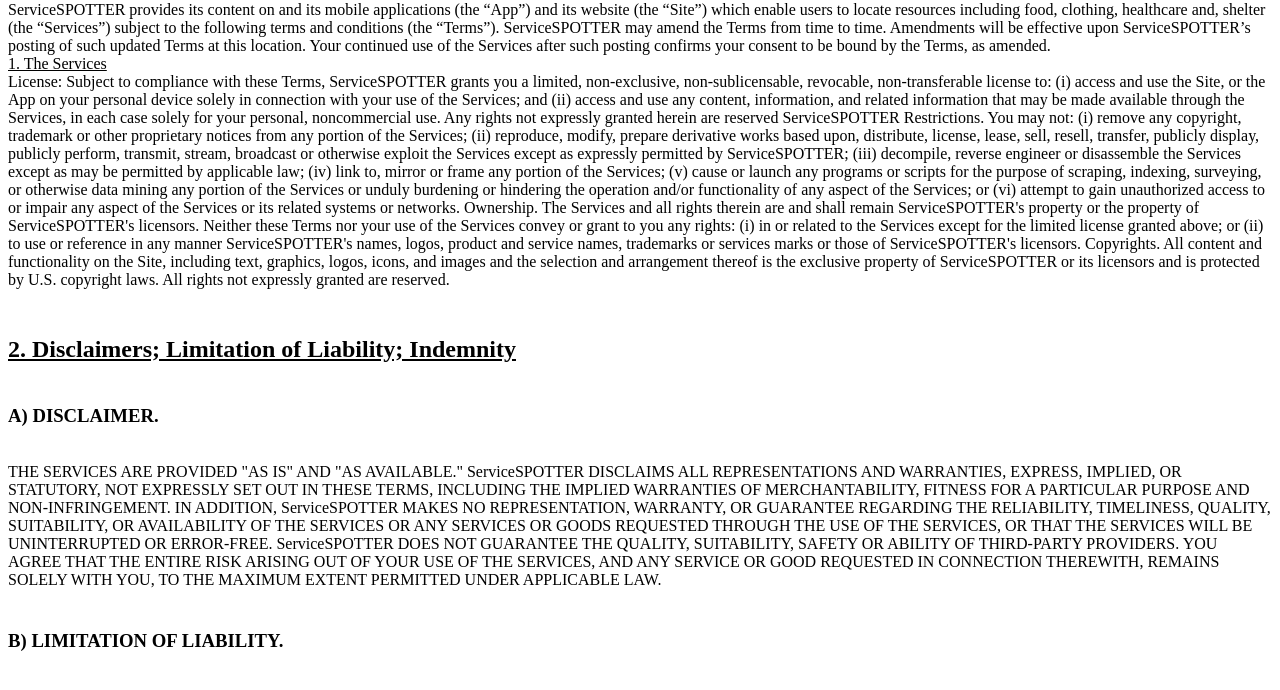
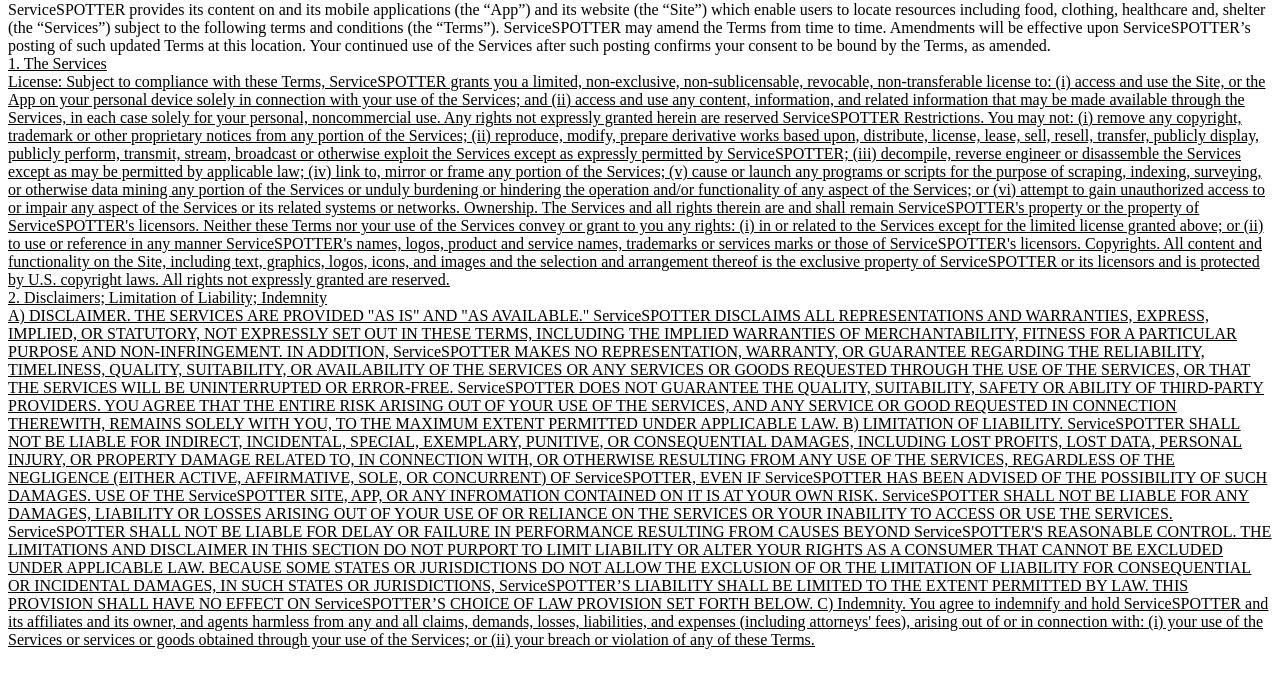
Before and after one commit to arushisharmaa/ServiceSpotter-Terms-and-Conditions, a plain HTML site: page index.html in a window 1280 px wide. Shown: the part 79-769 px from the top of the page. Drawn offline with Linux system fonts and the light colour scheme.

Commit message:
Update index.html

```diff
--- a/index.html
+++ b/index.html
@@ -5,7 +5,7 @@
 <body>
     <h1> ServiceSPOTTER-Terms and Conditions</h1>
 ServiceSPOTTER provides its content on and its mobile applications (the “App”) and its website (the “Site”) which enable users to locate resources including food, clothing, healthcare and, shelter (the “Services”) subject to the following terms and conditions (the “Terms”). ServiceSPOTTER may amend the Terms from time to time. Amendments will be effective upon ServiceSPOTTER’s posting of such updated Terms at this location. Your continued use of the Services after such posting confirms your consent to be bound by the Terms, as amended.
-    <br> <u> 1. The Services </u> </br>
+    <br> <u> 1. The Services <br> <u>
  License:
 Subject to compliance with these Terms, ServiceSPOTTER grants you a limited, non-exclusive, non-sublicensable, revocable, non-transferable license to: (i) access and use the Site, or the App on your personal device solely in connection with your use of the Services; and (ii) access and use any content, information, and related information that may be made available through the Services, in each case solely for your personal, noncommercial use. Any rights not expressly granted herein are reserved ServiceSPOTTER Restrictions.
 You may not: (i) remove any copyright, trademark or other proprietary notices from any portion of the Services; (ii) reproduce, modify, prepare derivative works based upon, distribute, license, lease, sell, resell, transfer, publicly display, publicly perform, transmit, stream, broadcast or otherwise exploit the Services except as expressly permitted by ServiceSPOTTER; (iii) decompile, reverse engineer or disassemble the Services except as may be permitted by applicable law; (iv) link to, mirror or frame any portion of the Services; (v) cause or launch any programs or scripts for the purpose of scraping, indexing, surveying, or otherwise data mining any portion of the Services or unduly burdening or hindering the operation and/or functionality of any aspect of the Services; or (vi) attempt to gain unauthorized access to or impair any aspect of the Services or its related systems or networks. Ownership.
@@ -13,14 +13,14 @@ The Services and all rights therein are and shall remain ServiceSPOTTER's proper
 Copyrights.
 All content and functionality on the Site, including text, graphics, logos, icons, and images and the selection and arrangement thereof is the exclusive property of ServiceSPOTTER or its licensors and is protected by U.S. copyright laws. All rights not expressly granted are reserved.
 
-  <h2>   <br> <u>  2. Disclaimers; Limitation of Liability; Indemnity </u> </br> </h2>
-    <h3> <br> A) DISCLAIMER.  </h3> </br>
+  <br> <u> 2. Disclaimers; Limitation of Liability; Indemnity <br> <u>
+<h7> A) DISCLAIMER. </h7>
 THE SERVICES ARE PROVIDED "AS IS" AND "AS AVAILABLE." ServiceSPOTTER DISCLAIMS ALL REPRESENTATIONS AND WARRANTIES, EXPRESS, IMPLIED, OR STATUTORY, NOT EXPRESSLY SET OUT IN THESE TERMS, INCLUDING THE IMPLIED WARRANTIES OF MERCHANTABILITY, FITNESS FOR A PARTICULAR PURPOSE AND NON-INFRINGEMENT. IN ADDITION, ServiceSPOTTER MAKES NO REPRESENTATION, WARRANTY, OR GUARANTEE REGARDING THE RELIABILITY, TIMELINESS, QUALITY, SUITABILITY, OR AVAILABILITY OF THE SERVICES OR ANY SERVICES OR GOODS REQUESTED THROUGH THE USE OF THE SERVICES, OR THAT THE SERVICES WILL BE UNINTERRUPTED OR ERROR-FREE. ServiceSPOTTER DOES NOT GUARANTEE THE QUALITY, SUITABILITY, SAFETY OR ABILITY OF THIRD-PARTY PROVIDERS. YOU AGREE THAT THE ENTIRE RISK ARISING OUT OF YOUR USE OF THE SERVICES, AND ANY SERVICE OR GOOD REQUESTED IN CONNECTION THEREWITH, REMAINS SOLELY WITH YOU, TO THE MAXIMUM EXTENT PERMITTED UNDER APPLICABLE LAW.
-    <h3> <br> B) LIMITATION OF LIABILITY.  </h3> </br>
+    <h7> B) LIMITATION OF LIABILITY.  </h7>
 ServiceSPOTTER SHALL NOT BE LIABLE FOR INDIRECT, INCIDENTAL, SPECIAL, EXEMPLARY, PUNITIVE, OR CONSEQUENTIAL DAMAGES, INCLUDING LOST PROFITS, LOST DATA, PERSONAL INJURY, OR PROPERTY DAMAGE RELATED TO, IN CONNECTION WITH, OR OTHERWISE RESULTING FROM ANY USE OF THE SERVICES, REGARDLESS OF THE NEGLIGENCE (EITHER ACTIVE, AFFIRMATIVE, SOLE, OR CONCURRENT) OF ServiceSPOTTER, EVEN IF ServiceSPOTTER HAS BEEN ADVISED OF THE POSSIBILITY OF SUCH DAMAGES. USE OF THE ServiceSPOTTER SITE, APP, OR ANY INFROMATION CONTAINED ON IT IS AT YOUR OWN RISK.
 ServiceSPOTTER SHALL NOT BE LIABLE FOR ANY DAMAGES, LIABILITY OR LOSSES ARISING OUT OF YOUR USE OF OR RELIANCE ON THE SERVICES OR YOUR INABILITY TO ACCESS OR USE THE SERVICES. ServiceSPOTTER SHALL NOT BE LIABLE FOR DELAY OR FAILURE IN PERFORMANCE RESULTING FROM CAUSES BEYOND ServiceSPOTTER'S REASONABLE CONTROL.
 THE LIMITATIONS AND DISCLAIMER IN THIS SECTION DO NOT PURPORT TO LIMIT LIABILITY OR ALTER YOUR RIGHTS AS A CONSUMER THAT CANNOT BE EXCLUDED UNDER APPLICABLE LAW. BECAUSE SOME STATES OR JURISDICTIONS DO NOT ALLOW THE EXCLUSION OF OR THE LIMITATION OF LIABILITY FOR CONSEQUENTIAL OR INCIDENTAL DAMAGES, IN SUCH STATES OR JURISDICTIONS, ServiceSPOTTER’S LIABILITY SHALL BE LIMITED TO THE EXTENT PERMITTED BY LAW. THIS PROVISION SHALL HAVE NO EFFECT ON ServiceSPOTTER’S CHOICE OF LAW PROVISION SET FORTH BELOW.
-    <h3> <br> C) Indemnity.  </h3> </br>
+     <h7> C) Indemnity.  </h7>
 You agree to indemnify and hold ServiceSPOTTER and its affiliates and its owner, and agents harmless from any and all claims, demands, losses, liabilities, and expenses (including attorneys' fees), arising out of or in connection with: (i) your use of the Services or services or goods obtained through your use of the Services; or (ii) your breach or violation of any of these Terms.
 
 
```
